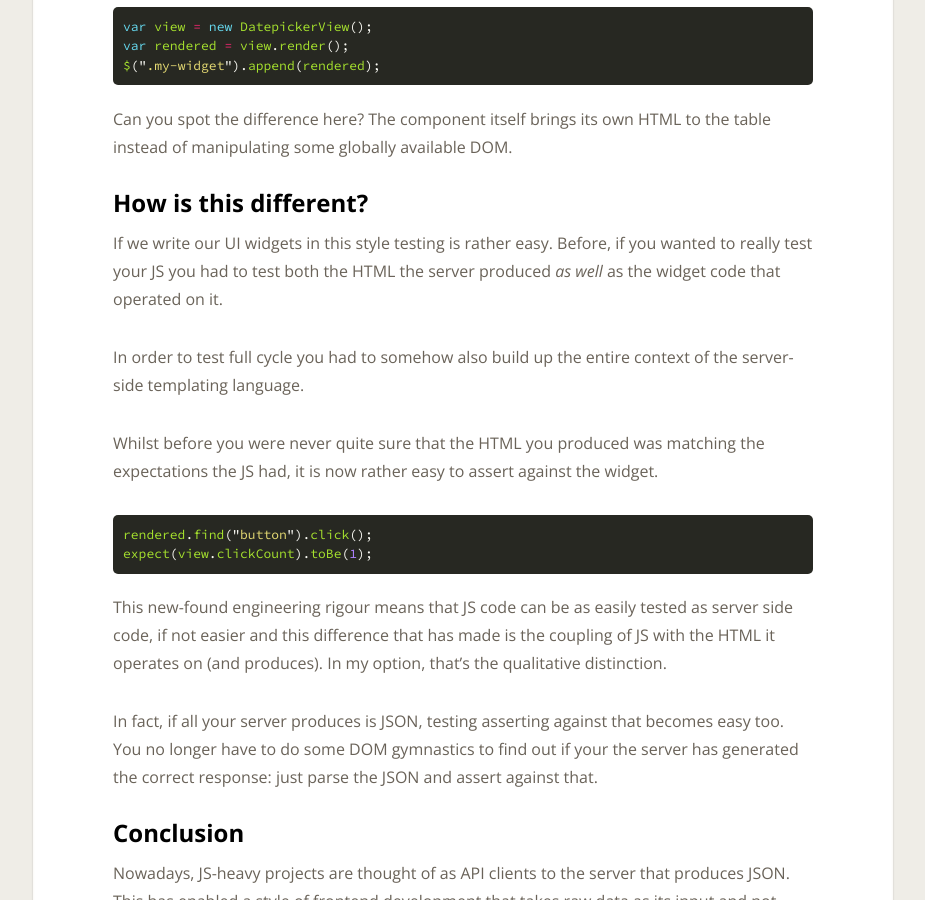
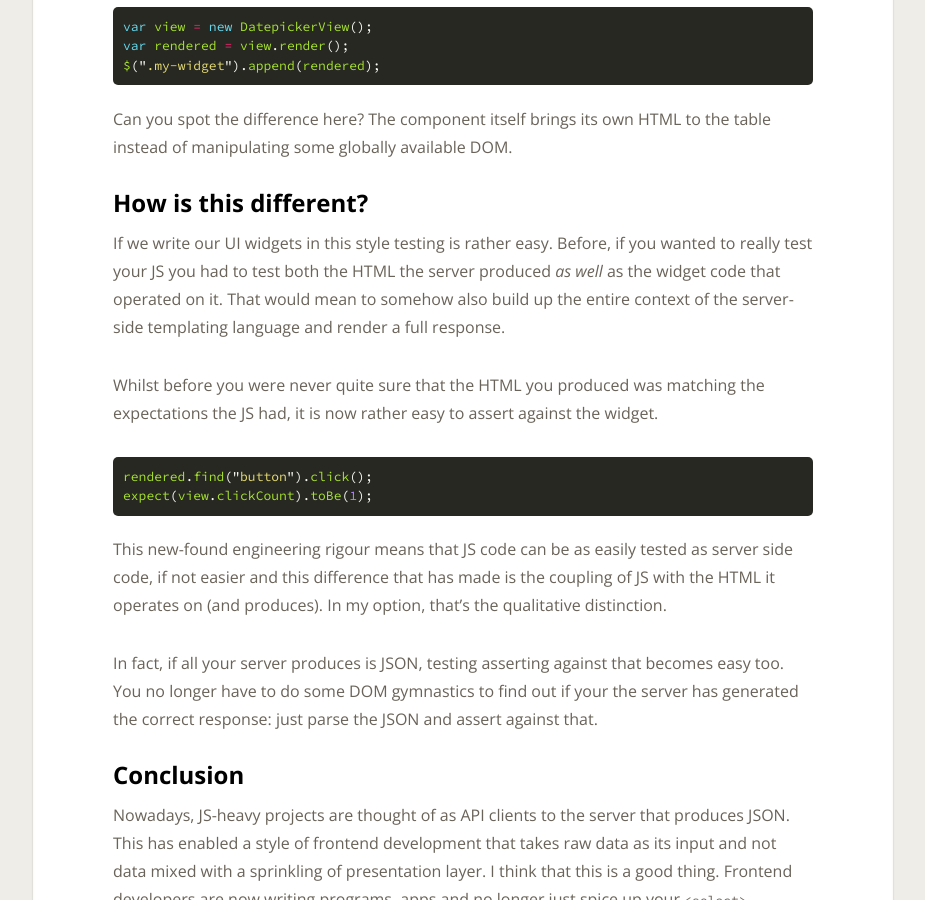
Before and after one commit to leonardehrenfried/blog, a Jekyll site: the page built from _posts/2013-08-19-testing-javascript-uis.md, in a window 1280 px wide and 900 px high, scrolled down 1754 px. Shown: the whole window, without its empty margins (177-1102 px from the left). Built offline with Jekyll 4.4.1, drawn with Linux system fonts in a browser that asks for light colours; Markdown is read by kramdown in place of the engine named in the settings; comment, search, counter and statistics services are not loaded.

Commit message:
Improve wording

```diff
--- a/_posts/2013-08-19-testing-javascript-uis.md
+++ b/_posts/2013-08-19-testing-javascript-uis.md
@@ -81,10 +81,9 @@ to the table instead of manipulating some globally available DOM.
 
 If we write our UI widgets in this style testing is rather easy. Before, if
 you wanted to really test your JS you had to test both the HTML the server
-produced _as well_ as the widget code that operated on it.
-
-In order to test full cycle you had to somehow also build up the entire
-context of the server-side templating language.
+produced _as well_ as the widget code that operated on it. That would mean to
+somehow also build up the entire context of the server-side templating
+language and render a full response.
 
 Whilst before you were never quite sure that the HTML you produced was matching
 the expectations the JS had, it is now rather easy to assert against the widget.
```
